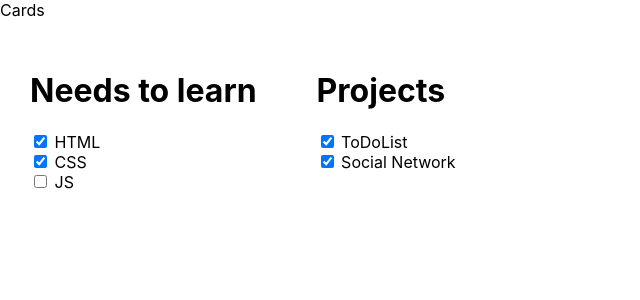
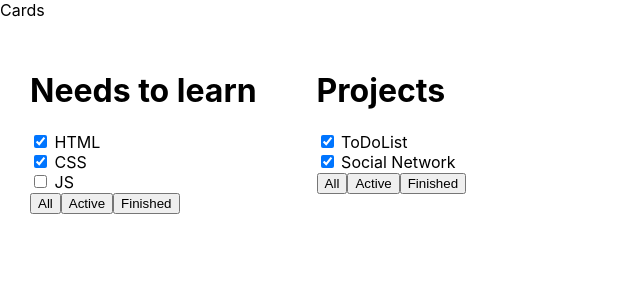
Before and after one commit to 1rko/to-do-list, a React (Create React App) app: page / in a window 1280 px wide. Shown: the top 300 px of the page, without its empty margins (0-640 px from the left). Built offline with nearby package versions, Linux system fonts and the light colour scheme.

Commit message:
Cards for toDoList - done

```diff
--- a/src/App.tsx
+++ b/src/App.tsx
@@ -10,12 +10,12 @@ type tasksArrayType = {
 
 export type PropsTasksType = {
     title: string
-    list: Array<tasksArrayType>
+    tasks: Array<tasksArrayType>
 }
 
 let tasksNeedsToLearn: PropsTasksType = {
     title: 'Needs to learn',
-    list: [
+    tasks: [
         {id: 1, task: 'HTML', done: true},
         {id: 2, task: 'CSS', done: true},
         {id: 3, task: 'JS', done: false}
@@ -24,19 +24,20 @@ let tasksNeedsToLearn: PropsTasksType = {
 
 let tasksProjects: PropsTasksType = {
     title: 'Projects',
-    list: [
+    tasks: [
         {id: 1, task: 'ToDoList', done: true},
         {id: 2, task: 'Social Network', done: true}
     ]
 }
 
 function App() {
+
     return (
         <>
             <div>Cards</div>
             <div className={styles.cardList}>
-                <Card title={tasksNeedsToLearn.title} list={tasksNeedsToLearn.list}/>
-                <Card title={tasksProjects.title} list={tasksProjects.list}/>
+                <Card title={tasksNeedsToLearn.title} tasks={tasksNeedsToLearn.tasks}/>
+                <Card title={tasksProjects.title} tasks={tasksProjects.tasks}/>
             </div>
         </>
     );
--- a/src/Components/Card.tsx
+++ b/src/Components/Card.tsx
@@ -6,7 +6,7 @@ export const Card: React.FC<PropsTasksType> = (props) => {
     return (
         <div className={styles.card}>
             <h1> {props.title}</h1>
-            {props.list.map(li => {
+            {props.tasks.map(li => {
                     return (
                         <li key={li.id}>
                             <input type="checkbox" checked={li.done}/>
@@ -14,6 +14,9 @@ export const Card: React.FC<PropsTasksType> = (props) => {
                         </li>)
                 }
             )}
+            <button>All</button>
+            <button>Active</button>
+            <button>Finished</button>
 
         </div>)
 }
```
